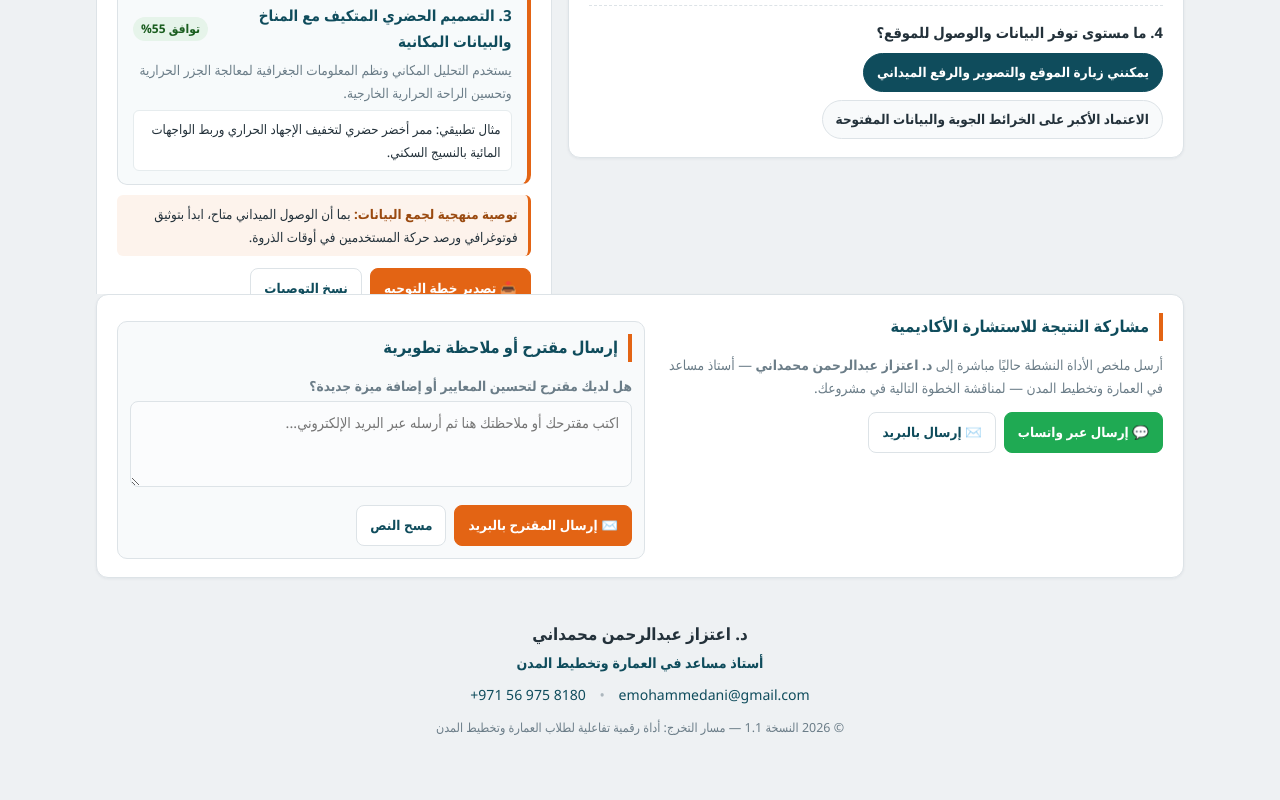
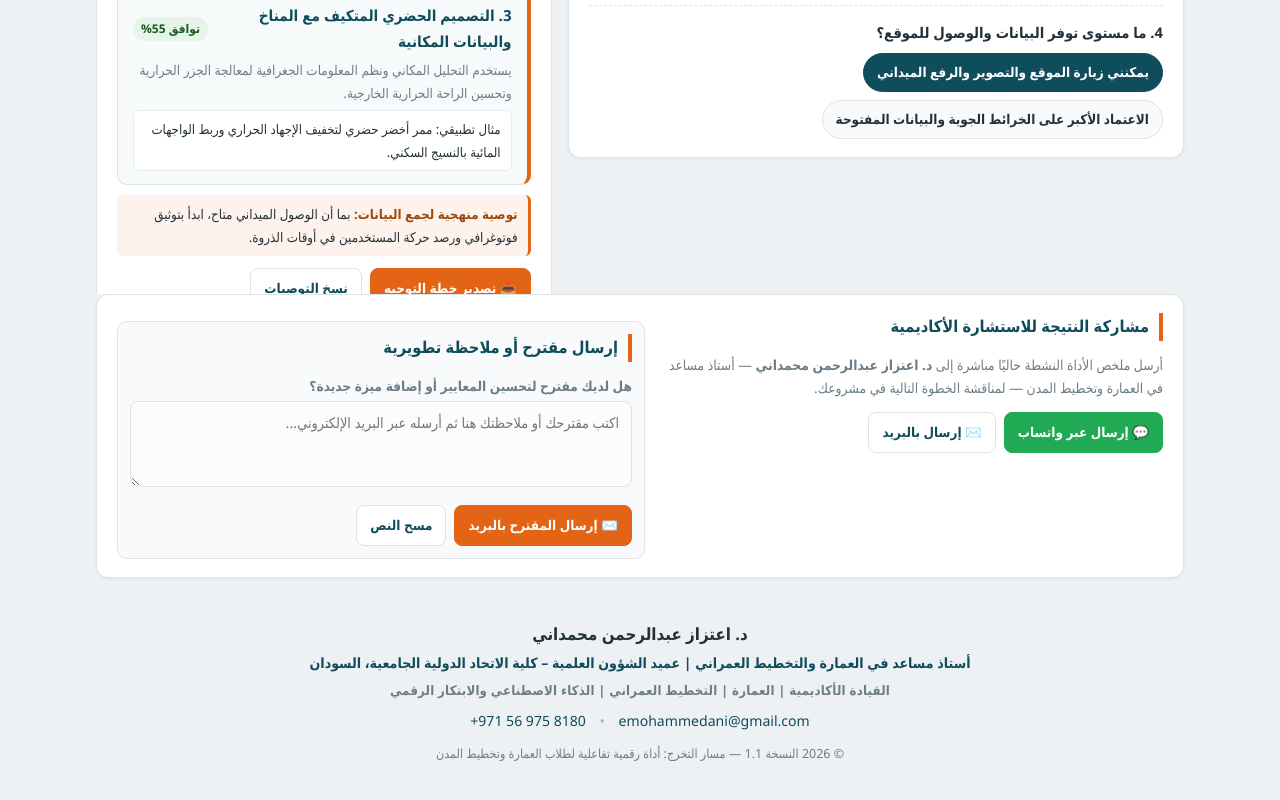
Before and after one commit to eatezaz/Graduation-Pathway-v1.1-by-Dr.-Eatezaz-Mohammedani, a plain HTML site: page index.html in a window 1280 px wide. Shown: the part 950-1750 px from the top of the page. Drawn offline with Linux system fonts and the light colour scheme.

Commit message:
Add files via upload
Update academic title and professional tagline in footer

```diff
--- a/index.html
+++ b/index.html
@@ -130,6 +130,7 @@ footer{max-width:1120px;margin:14px auto 26px;padding:20px 16px;text-align:cente
 footer .fname{font-size:1.05rem;margin:6px 0 2px}
 footer .fname b{color:var(--text)}
 footer .ftitle{color:var(--primary);font-weight:600}
+footer .ftagline{font-size:.82rem;color:var(--muted);margin-top:4px;font-weight:600;letter-spacing:.2px}
 footer .fcontact{margin:8px 0}
 footer a{color:var(--primary);text-decoration:none}
 footer a:hover{text-decoration:underline}
@@ -342,6 +343,7 @@ footer .fnote{font-size:.78rem;margin-top:10px}
 <footer>
   <p class="fname"><b id="ftrName"></b></p>
   <p class="ftitle" id="ftrRole"></p>
+  <p class="ftagline" id="ftrTagline"></p>
   <p class="fcontact">
     <a href="mailto:emohammedani@gmail.com">emohammedani@gmail.com</a>
     <span class="sep">•</span>
@@ -407,7 +409,8 @@ const UI={
     sugEmpty:'اكتب مقترحك أولًا قبل الإرسال ✍️',
     cleared:'تم مسح النص',
     ftrName:'د. اعتزاز عبدالرحمن محمداني',
-    ftrRole:'أستاذ مساعد في العمارة وتخطيط المدن',
+    ftrRole:'أستاذ مساعد في العمارة والتخطيط العمراني | عميد الشؤون العلمية – كلية الاتحاد الدولية الجامعية، السودان',
+    ftrTagline:'القيادة الأكاديمية | العمارة | التخطيط العمراني | الذكاء الاصطناعي والابتكار الرقمي',
     ftrNote:'النسخة 1.1 — مسار التخرج: أداة رقمية تفاعلية لطلاب العمارة وتخطيط المدن',
     bands:['حرج —','متوسط —','قوي —'],
     pillsR:['مكتمل (8–10): ','قيد العمل (4–7): ','متأخر (1–3): '],
@@ -470,8 +473,9 @@ const UI={
     clearSugBtn:'Clear',
     sugEmpty:'Please write a suggestion first ✍️',
     cleared:'Cleared',
-    ftrName:'Dr. Eatezaz Abdelrahman Mohammedani',
-    ftrRole:'Assistant Professor of Architecture & Urban Planning',
+    ftrName:'Eatezaz A. Mohammedani, PhD',
+    ftrRole:'Assistant Professor of Architecture & Urban Planning | Dean of Scientific Affairs, Al-Ittihad International University College, Sudan',
+    ftrTagline:'Academic Leadership | Architecture | Urban Planning | AI & Digital Innovation',
     ftrNote:'Version 1.1 — Graduation Pathway: Interactive digital toolkit for Architecture & Urban Planning students',
     bands:['Critical —','Moderate —','Strong —'],
     pillsR:['Ready (8–10): ','In Progress (4–7): ','Delayed (1–3): '],
@@ -828,6 +832,7 @@ function applyLanguage(){
 
   $('ftrName').textContent=L.ftrName;
   $('ftrRole').textContent=L.ftrRole;
+  $('ftrTagline').textContent=L.ftrTagline;
   $('ftrNote').textContent=L.ftrNote;
 
   renderAdvisorQuestions();
@@ -1078,8 +1083,8 @@ function downloadHtmlReport(title, bodyHtml, fileSlug){
     ? `<p><b>النسخة:</b> النسخة 1.1 &nbsp;|&nbsp; <b>الطالب / المجموعة:</b> ${esc(appState.student||'غير محدد')} &nbsp;|&nbsp; <b>المشروع / الموقع:</b> ${esc(appState.title||'غير محدد')} &nbsp;|&nbsp; <b>التاريخ:</b> ${todayStr()}</p>`
     : `<p><b>Version:</b> Version 1.1 &nbsp;|&nbsp; <b>Student / Group:</b> ${esc(appState.student||'Not specified')} &nbsp;|&nbsp; <b>Project / Site:</b> ${esc(appState.title||'Not specified')} &nbsp;|&nbsp; <b>Date:</b> ${todayStr()}</p>`;
   const ftr=isAr
-    ? 'النسخة 1.1 — مسار التخرج: د. اعتزاز عبدالرحمن محمداني (أستاذ مساعد في العمارة وتخطيط المدن)'
-    : 'Version 1.1 — Graduation Pathway: Dr. Eatezaz Abdelrahman Mohammedani (Assistant Professor of Architecture & Urban Planning)';
+    ? 'النسخة 1.1 — مسار التخرج: د. اعتزاز عبدالرحمن محمداني — أستاذ مساعد في العمارة والتخطيط العمراني | عميد الشؤون العلمية – كلية الاتحاد الدولية الجامعية، السودان'
+    : 'Version 1.1 — Graduation Pathway: Eatezaz A. Mohammedani, PhD — Assistant Professor of Architecture & Urban Planning | Dean of Scientific Affairs, Al-Ittihad International University College, Sudan';
   const doc=`<!DOCTYPE html><html lang="${lang}" dir="${L.dir}"><head><meta charset="UTF-8"><title>${esc(title)}</title>
   <style>
     body{font-family:'Segoe UI',Tahoma,Arial,sans-serif;color:#23313a;line-height:1.7;max-width:820px;margin:24px auto;padding:0 18px}
```
